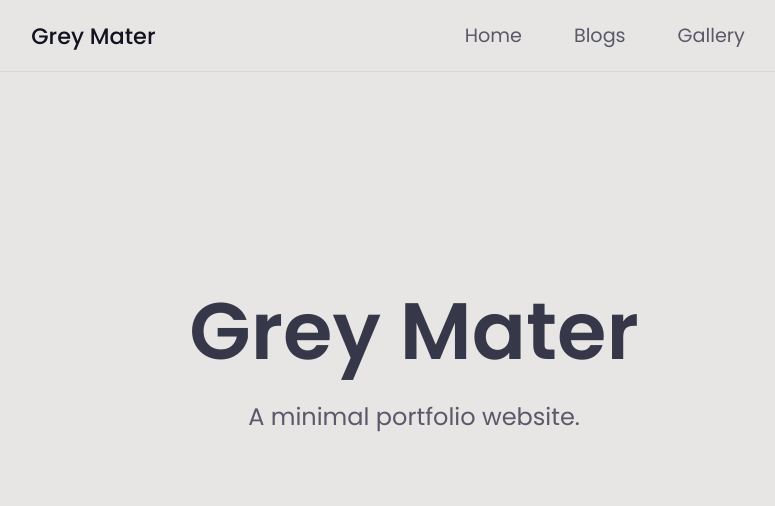
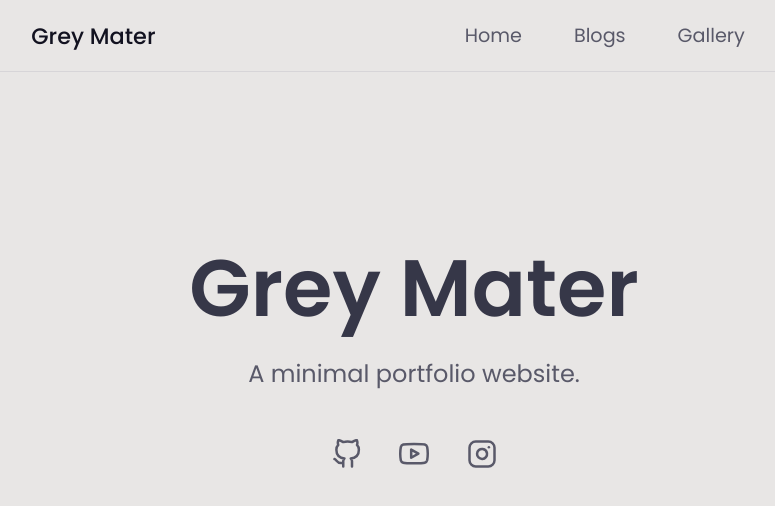
Before and after one commit to chirag-ghosh/grey-mater, a Next.js app: page / in a window 1280 px wide. Shown: the top 506 px of the page, without its empty margins (226-1001 px from the left). Built offline with nearby package versions, Linux system fonts and the light colour scheme.

Commit message:
Added links;

```diff
--- a/basicData.ts
+++ b/basicData.ts
@@ -1,6 +1,22 @@
-import { Biodata } from "./types";
+import { GitHub, Instagram, Youtube } from "react-feather";
+import { Biodata, Link } from "./types";
 
 export const biodata: Biodata = {
     name: "Grey Mater",
     tagline: "A minimal portfolio website."
 }
+
+export const links: Link[] = [
+    {
+        icon: GitHub,
+        link: 'https://github.com/chirag-ghosh'
+    },
+    {
+        icon: Youtube,
+        link: 'https://github.com/chirag-ghosh'
+    },
+    {
+        icon: Instagram,
+        link: 'https://github.com/chirag-ghosh'
+    }
+]
--- a/package.json
+++ b/package.json
@@ -12,6 +12,7 @@
     "next": "12.1.5",
     "react": "18.1.0",
     "react-dom": "18.1.0",
+    "react-feather": "^2.0.9",
     "sass": "^1.51.0"
   },
   "devDependencies": {
--- a/pages/index.tsx
+++ b/pages/index.tsx
@@ -1,12 +1,20 @@
 import type { NextPage } from 'next'
-import Head from 'next/head'
-import { biodata } from '../basicData'
+import { biodata, links } from '../basicData'
 
 const Home: NextPage = () => {
   return (
     <div className='home'>
       <div className='title'>{biodata.name}</div>
       <div className='tagline'>{biodata.tagline}</div>
+      <div className='link-list'>
+        {links.map((link) => {
+          return(
+            <a href={link.link}>
+              <link.icon size={30} />
+            </a>
+          )
+        })}
+      </div>
     </div>
   )
 }
--- a/styles/_home.scss
+++ b/styles/_home.scss
@@ -16,4 +16,20 @@
         font-size: 1.5rem;
         color: $dark-grey;
     }
+
+    .link-list {
+        width: 15rem;
+        margin-top: 3rem;
+        display: flex;
+        align-items: center;
+        justify-content: space-evenly;
+
+        a {
+            color: $dark-grey;
+
+            &:hover {
+                color: $black;
+            }
+        }
+    }
 }
```
Also changed, not shown: types.ts (+7 -0 lines), 1 other file (tests, documents, lock files or other folders).
